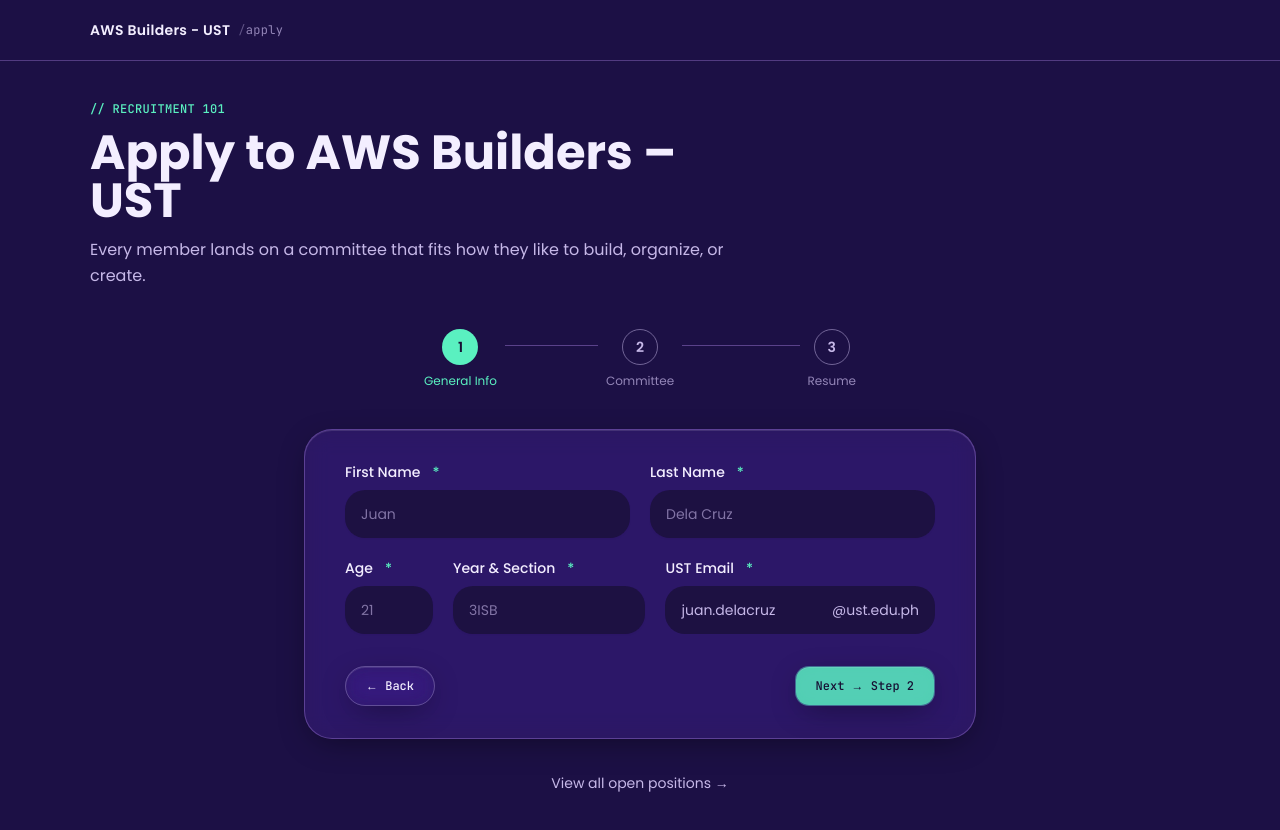
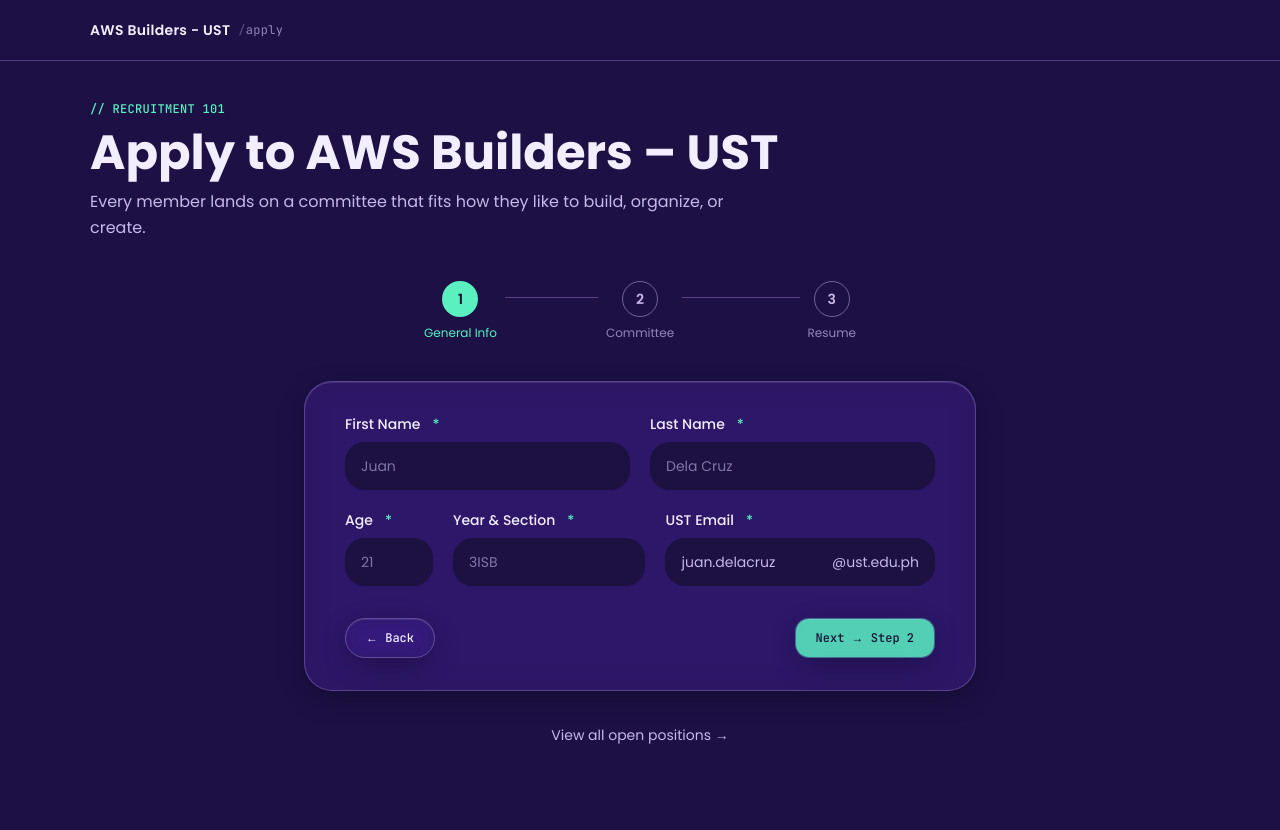
Before and after one commit to aws-ust/aws-r101, a Next.js app in the folder frontend/: page /apply in a window 1280 px wide. Shown: the top 830 px of the page. After the commit the page ends 800 px from the top, so only its background shows below. Built offline with nearby package versions, Linux system fonts and the light colour scheme; no server answers.

Commit message:
UI fix for the Application Page

```diff
--- a/frontend/src/components/apply/apply-form.tsx
+++ b/frontend/src/components/apply/apply-form.tsx
@@ -93,6 +93,7 @@ export function ApplyForm() {
           className="items-center text-center"
           eyebrow="// RECRUITMENT 101"
           title="AWS Builders – UST"
+          titleClassName="max-w-none whitespace-nowrap"
         />
         <SuccessPanel />
       </main>
@@ -104,6 +105,7 @@ export function ApplyForm() {
       <SectionHeader
         eyebrow="// RECRUITMENT 101"
         title="Apply to AWS Builders – UST"
+        titleClassName="max-w-none whitespace-nowrap"
         subtitle="Every member lands on a committee that fits how they like to build, organize, or create."
       />
       <div className="mt-10">
--- a/frontend/src/components/section-header.tsx
+++ b/frontend/src/components/section-header.tsx
@@ -13,6 +13,7 @@ type SectionHeaderProps = {
   title: ReactNode
   subtitle?: string
   className?: string
+  titleClassName?: string
 }
 
 export function SectionHeader({
@@ -20,11 +21,12 @@ export function SectionHeader({
   title,
   subtitle,
   className,
+  titleClassName,
 }: SectionHeaderProps) {
   return (
     <div className={cn("flex flex-col gap-3", className)}>
       <p className={eyebrowClasses}>{eyebrow}</p>
-      <h2 className={titleClasses}>{title}</h2>
+      <h2 className={cn(titleClasses, titleClassName)}>{title}</h2>
       {subtitle && <p className={subtitleClasses}>{subtitle}</p>}
     </div>
   )
```
